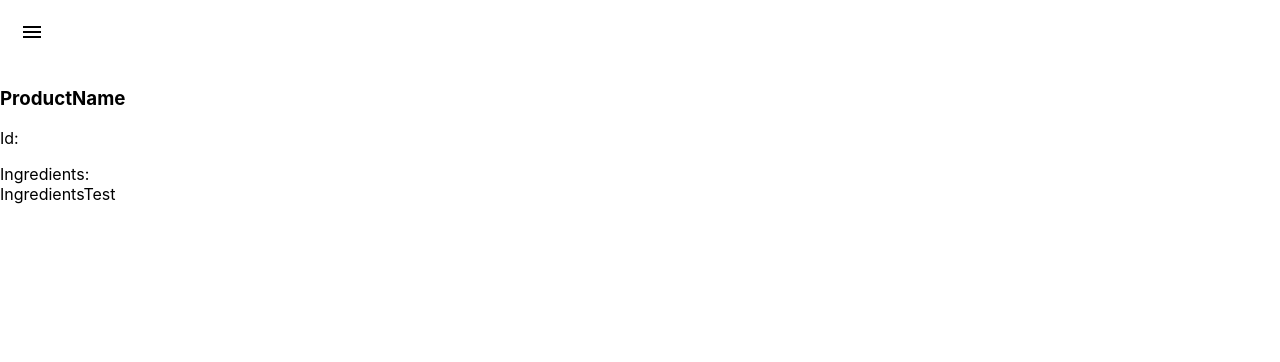
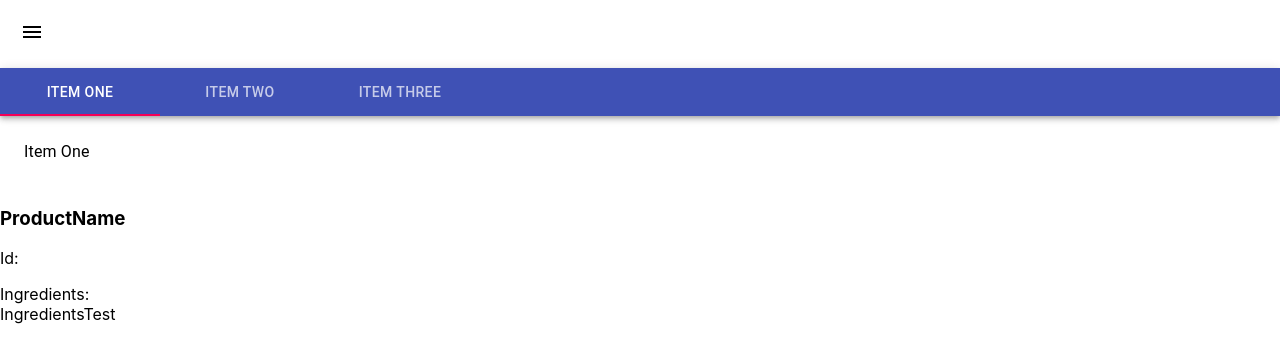
Before and after one commit to ArtemK123/DetiCapitanaMorgana, a React (Create React App) app in the folder web-react-frontend/: page /product in a window 1280 px wide. Shown: the top 362 px of the page. Built offline with nearby package versions, Linux system fonts and the light colour scheme.

Commit message:
Added navigation to product page

```diff
--- /dev/null
+++ b/web-react-frontend/src/pages/product/ProductNavigation.jsx
@@ -0,0 +1,78 @@
+import React from 'react';
+import PropTypes from 'prop-types';
+import { makeStyles } from '@material-ui/core/styles';
+import AppBar from '@material-ui/core/AppBar';
+import Tabs from '@material-ui/core/Tabs';
+import Tab from '@material-ui/core/Tab';
+import Typography from '@material-ui/core/Typography';
+import Box from '@material-ui/core/Box';
+
+function TabPanel(props) {
+  const { children, value, index, ...other } = props;
+
+  return (
+    <div
+      role="tabpanel"
+      hidden={value !== index}
+      id={`simple-tabpanel-${index}`}
+      aria-labelledby={`simple-tab-${index}`}
+      {...other}
+    >
+      {value === index && (
+        <Box p={3}>
+          <Typography>{children}</Typography>
+        </Box>
+      )}
+    </div>
+  );
+}
+
+TabPanel.propTypes = {
+  children: PropTypes.node,
+  index: PropTypes.any.isRequired,
+  value: PropTypes.any.isRequired,
+};
+
+function a11yProps(index) {
+  return {
+    id: `simple-tab-${index}`,
+    'aria-controls': `simple-tabpanel-${index}`,
+  };
+}
+
+const useStyles = makeStyles((theme) => ({
+  root: {
+    flexGrow: 1,
+    backgroundColor: theme.palette.background.paper,
+  },
+}));
+
+export default function ProductNavigation() {
+  const classes = useStyles();
+  const [value, setValue] = React.useState(0);
+
+  const handleChange = (event, newValue) => {
+    setValue(newValue);
+  };
+
+  return (
+    <div className={classes.root}>
+      <AppBar position="static">
+        <Tabs value={value} onChange={handleChange} aria-label="simple tabs example">
+          <Tab label="Item One" {...a11yProps(0)} />
+          <Tab label="Item Two" {...a11yProps(1)} />
+          <Tab label="Item Three" {...a11yProps(2)} />
+        </Tabs>
+      </AppBar>
+      <TabPanel value={value} index={0}>
+        Item One
+      </TabPanel>
+      <TabPanel value={value} index={1}>
+        Item Two
+      </TabPanel>
+      <TabPanel value={value} index={2}>
+        Item Three
+      </TabPanel>
+    </div>
+  );
+}
--- a/web-react-frontend/src/pages/product/ProductPage.jsx
+++ b/web-react-frontend/src/pages/product/ProductPage.jsx
@@ -1,28 +1,33 @@
 import { useState } from "react";
-import { Link } from "react-router-dom";
 import BackendService from "../../services/backendService";
+import ProductNavigation from "./ProductNavigation";
+
+const fetchProductInfoAsync = async (setProductInfo) => {
+  const productIdSearchParamKey = "id";
+  const searchParams = new URLSearchParams(window.location.search);
+  const backendService = new BackendService();
+  const productId = searchParams.get(productIdSearchParamKey);
+  const fetchedProductInfo = await backendService.getProductAsync(productId)
+  setProductInfo(fetchedProductInfo);
+}
+
+const createProductComponent = (productInfo) => (
+  <div>
+    <h3>{productInfo.ProductName}</h3>
+    <p>Id: {productInfo.Id}</p>
+    <p>Ingredients:<br/>{productInfo.Ingredients}</p>
+  </div>);
 
 export default function ProductPage() {
   const [productInfo, setProductInfo] = useState(undefined);
 
   if (productInfo === undefined) {
-    const productIdSearchParamKey = "id";
-    const searchParams = new URLSearchParams(window.location.search);
-    const backendService = new BackendService();
-    const productId = searchParams.get(productIdSearchParamKey);
-    backendService.getProductAsync(productId)
-      .then(fetchedProductInfo => setProductInfo(fetchedProductInfo));
-  }
-
-  if (productInfo === undefined) {
-    return (<p>Loading...</p>);
+    fetchProductInfoAsync(setProductInfo);
   }
 
   return (
     <div>
-      <h3>{productInfo.ProductName}</h3>
-      <p>Id: {productInfo.Id}</p>
-      <p>Ingredients:<br/>{productInfo.Ingredients}</p>
-    </div>
-  );
+      <ProductNavigation/>
+      {productInfo === undefined ? (<p>Loading...</p>) : createProductComponent(productInfo)}
+    </div>);
 }
```
